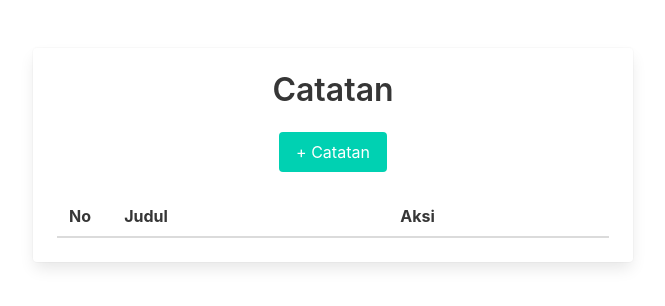
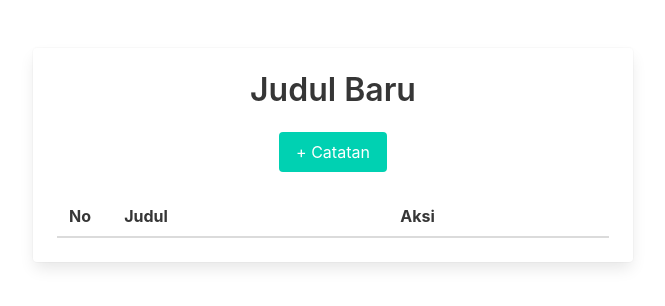
Before and after one commit to JosuaWrw/Tugas6_PrakTCC_123220083, a plain HTML site: page FrontEnd/index.html in a window 1280 px wide. Shown: the whole page, without its empty margins (307-972 px from the left). Drawn offline with nearby package versions, Linux system fonts and the light colour scheme; no server answers.

Commit message:
Update index.html
Mengubah judul menjadi judul baru

```diff
--- a/FrontEnd/index.html
+++ b/FrontEnd/index.html
@@ -13,7 +13,7 @@
         <div class="container">
             <div class="card mx-auto" style="max-width: 600px;">
                 <div class="card-content">
-                    <h1 class="title has-text-centered">Catatan</h1>
+                    <h1 class="title has-text-centered">Judul Baru</h1>
                     <div class="buttons is-centered">
                         <button class="button is-primary" onclick="window.location.href='tambahData.html'">+
                             Catatan</button>
```
